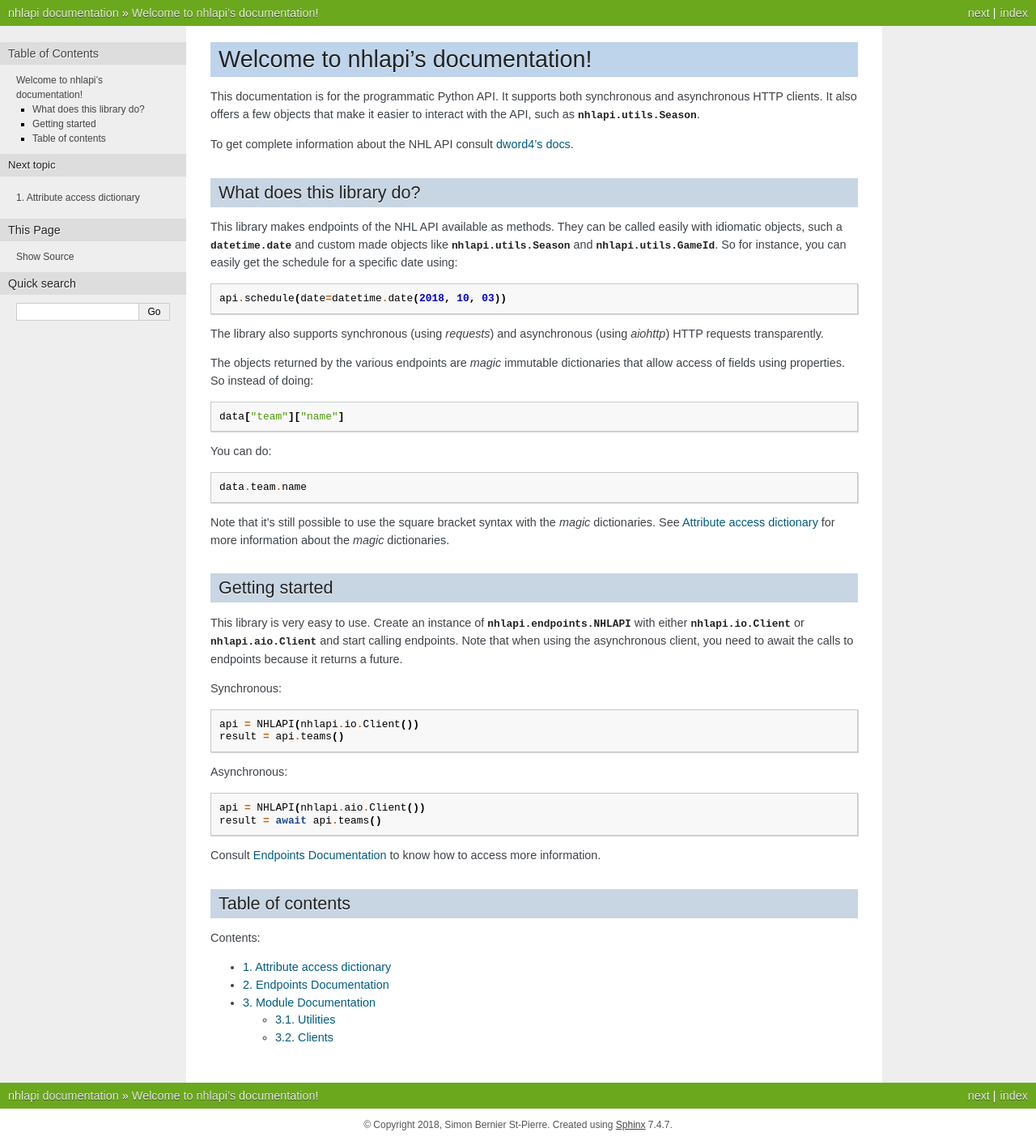
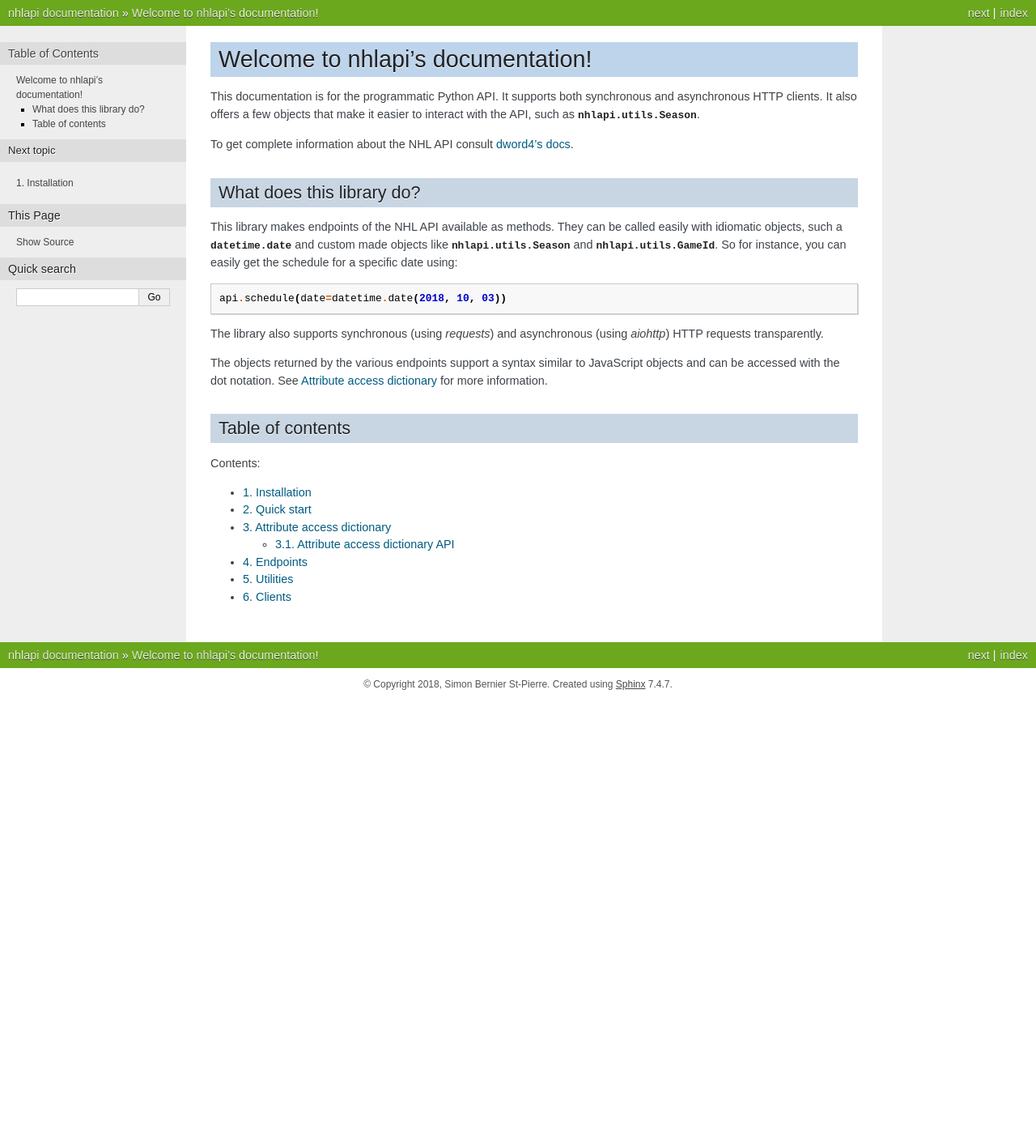
Before and after one commit to reddit-habs/nhlapi, a Sphinx documentation site: the page built from docs/index.rst, in a window 1280 px wide. Shown: the whole page at 81% size. Built offline with Sphinx 7.4.7, drawn with Linux system fonts in a browser that asks for light colours; after the commit the page ends 900 px from its top, so only the background shows below that.

Commit message:
improve docs & add get method

```diff
--- a/docs/endpoints.rst
+++ b/docs/endpoints.rst
@@ -1,7 +1,7 @@
 .. _endpoints:
 
-Endpoints Documentation
-=======================
+Endpoints
+=========
 
 .. automodule:: nhlapi.endpoints
     :members:
--- a/docs/index.rst
+++ b/docs/index.rst
@@ -1,7 +1,4 @@
-.. nhlapi documentation master file, created by
-   sphinx-quickstart on Fri Sep 28 23:36:51 2018.
-   You can adapt this file completely to your liking, but it should at least
-   contain the root `toctree` directive.
+.. _index:
 
 Welcome to nhlapi's documentation!
 ==================================
@@ -22,35 +19,8 @@ So for instance, you can easily get the schedule for a specific date using::
 
 The library also supports synchronous (using `requests`) and asynchronous (using `aiohttp`) HTTP requests transparently.
 
-The objects returned by the various endpoints are *magic* immutable dictionaries that allow access of fields using
-properties. So instead of doing::
-
-    data["team"]["name"]
-
-You can do::
-
-    data.team.name
-
-Note that it's still possible to use the square bracket syntax with the *magic* dictionaries. See :ref:`props` for more
-information about the *magic* dictionaries.
-
-Getting started
----------------
-This library is very easy to use. Create an instance of :class:`nhlapi.endpoints.NHLAPI` with either
-:class:`nhlapi.io.Client` or :class:`nhlapi.aio.Client` and start calling endpoints. Note that when using the asynchronous
-client, you need to await the calls to endpoints because it returns a future.
-
-Synchronous::
-
-    api = NHLAPI(nhlapi.io.Client())
-    result = api.teams()
-
-Asynchronous::
-
-    api = NHLAPI(nhlapi.aio.Client())
-    result = await api.teams()
-
-Consult :ref:`endpoints` to know how to access more information.
+The objects returned by the various endpoints support a syntax similar to JavaScript objects and can be accessed with
+the dot notation. See :ref:`props` for more information.
 
 Table of contents
 -----------------
@@ -59,6 +29,9 @@ Table of contents
     :numbered:
     :caption: Contents:
 
+    install
+    quickstart
     props
     endpoints
-    api
+    utils
+    clients
--- a/docs/props.rst
+++ b/docs/props.rst
@@ -3,7 +3,8 @@
 Attribute access dictionary
 ===========================
 
-The attribute access dictionary allows users to access items of a dictionary using attribute access. So instead of
+The attribute access dictionary allows users to access items of a dictionary using attribute access, similar to how
+JavaScript objects work. So instead of
 doing::
 
     d["foo"][0]["bar"]
```
Also changed, not shown: other parts of docs/props.rst (+2 -1 lines), docs/api.rst (deleted, +0 -24 lines), docs/clients.rst (added, +16 -0 lines), docs/install.rst (added, +15 -0 lines), docs/quickstart.rst (added, +32 -0 lines), docs/utils.rst (added, +8 -0 lines), nhlapi/__init__.py (+13 -0 lines), 4 other files.
